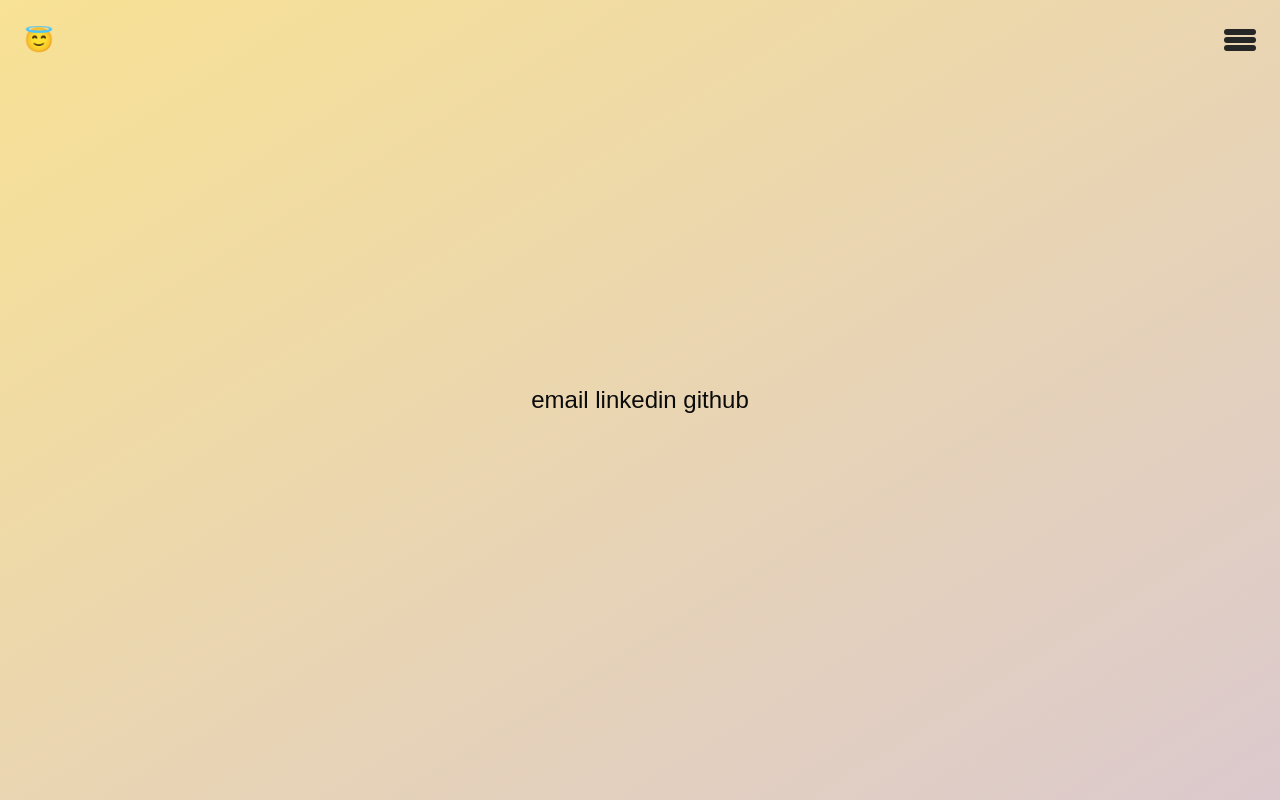
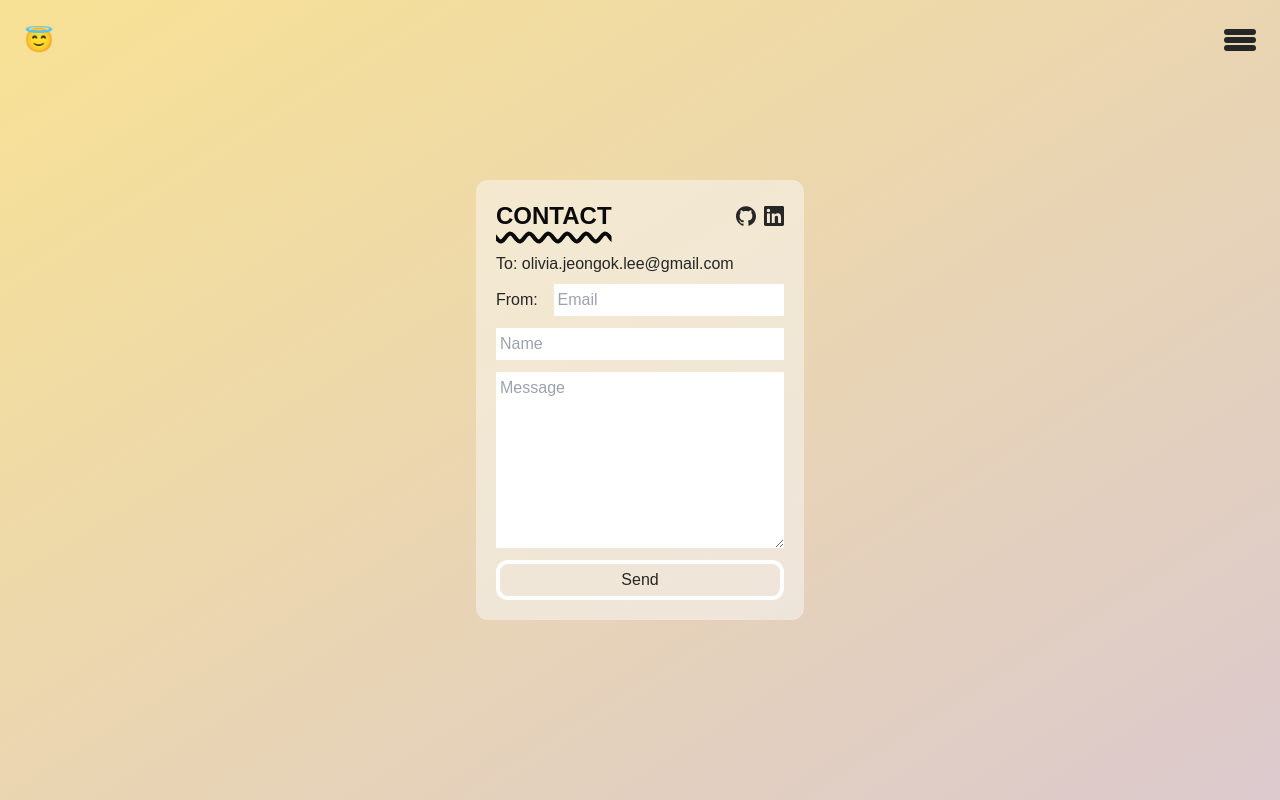
Before and after one commit to ok-olly/about-me, a React (Vite) app: page /contact in a window 1280 px wide. Built offline with nearby package versions, Linux system fonts and the light colour scheme; a web font is replaced by a local one.

Commit message:
contact 이메일 보내기 기능 완성

```diff
--- a/package.json
+++ b/package.json
@@ -10,8 +10,11 @@
     "preview": "vite preview"
   },
   "dependencies": {
+    "@emailjs/browser": "^3.11.0",
     "react": "^18.2.0",
     "react-dom": "^18.2.0",
+    "react-hot-toast": "^2.4.1",
+    "react-icons": "^4.12.0",
     "react-router-dom": "^6.20.0"
   },
   "devDependencies": {
--- a/src/App.jsx
+++ b/src/App.jsx
@@ -5,16 +5,14 @@ import About from "../src/pages/About";
 import Work from "../src/pages/Work";
 import Contact from "../src/pages/Contact";
 import Error from "../src/pages/Error";
+import { Toaster } from "react-hot-toast";
 
 function AppLayout() {
   return (
-    <div className="animate-bg-gradient font-plex h-screen bg-gradient-to-br from-lime-500 via-amber-200 to-violet-300 bg-[length:400%_400%] text-2xl text-neutral-950">
-      {/* <div className="flex h-screen flex-col items-center justify-between"> */}
+    <div className="h-screen animate-bg-gradient bg-gradient-to-br from-lime-500 via-amber-200 to-violet-300 bg-[length:400%_400%] font-plex text-2xl text-neutral-800">
       <div className="relative">
         <Header />
 
-        {/* <main className="flex h-[400px] items-center justify-center"> */}
-        {/* <main className="flex h-full items-center"> */}
         <main className="absolute left-0 top-0 flex h-screen w-screen items-center justify-center">
           <Outlet />
         </main>
@@ -46,7 +44,29 @@ const router = createBrowserRouter([
 ]);
 
 function App() {
-  return <RouterProvider router={router}></RouterProvider>;
+  return (
+    <>
+      <RouterProvider router={router}></RouterProvider>
+      <Toaster
+        position="top-center"
+        gutter={12}
+        containerStyle={{ margin: "8px" }}
+        toastOptions={{
+          success: { duration: 3000 },
+          error: {
+            duration: 5000,
+          },
+          style: {
+            fontSize: "16px",
+            maxWidth: "500px",
+            padding: "16px 24px",
+            backgroundColor: "#fafafa",
+            color: "#0a0a0a",
+          },
+        }}
+      />
+    </>
+  );
 }
 
 export default App;
--- /dev/null
+++ b/src/components/ArrowButton.jsx
@@ -0,0 +1,15 @@
+import { Link } from "react-router-dom";
+
+// eslint-disable-next-line react/prop-types
+function ArrowButton({ children, to }) {
+  return (
+    <Link
+      to={to}
+      className="text-base underline underline-offset-8 transition-all hover:text-white focus:outline-violet-500"
+    >
+      &rarr; {children}
+    </Link>
+  );
+}
+
+export default ArrowButton;
--- /dev/null
+++ b/src/components/EmailForm.jsx
@@ -0,0 +1,76 @@
+import { useRef } from "react";
+import emailjs from "@emailjs/browser";
+import toast from "react-hot-toast";
+
+function EmailForm() {
+  const form = useRef();
+
+  const sendEmail = (e) => {
+    e.preventDefault();
+
+    emailjs
+      .sendForm(
+        import.meta.env.VITE_API_SERVICE_ID,
+        import.meta.env.VITE_API_TEMPLATE_ID,
+        form.current,
+        import.meta.env.VITE_API_PUBLIC_KEY,
+      )
+      .then(
+        (result) => {
+          toast.success("Thanks for your interest 😊");
+          form.current.reset();
+          console.log(result.text);
+        },
+        (error) => {
+          toast.error("Sorry. Something went wrong...😔");
+          console.log(error.text);
+        },
+      );
+  };
+
+  return (
+    <div className="mt-2 w-72 text-base">
+      <p className="mb-2">To: olivia.jeongok.lee@gmail.com</p>
+
+      <form ref={form} onSubmit={sendEmail} className="flex flex-col gap-3">
+        <div className="flex items-center">
+          <label htmlFor="email" className="w-1/5">
+            From:
+          </label>
+          <input
+            id="email"
+            className="w-4/5 p-1 focus:outline-violet-500"
+            type="email"
+            name="user_email"
+            placeholder="Email"
+            required
+          />
+        </div>
+
+        <input
+          className="p-1 focus:outline-violet-500"
+          type="text"
+          name="user_name"
+          placeholder="Name"
+          required
+        />
+
+        <textarea
+          className="p-1 focus:outline-violet-500"
+          name="message"
+          placeholder="Message"
+          rows="7"
+          required
+        />
+
+        <input
+          type="submit"
+          value="Send"
+          className="cursor-pointer rounded-xl border-4 border-solid border-white p-1 transition-all duration-300 hover:-translate-y-1 hover:border-violet-300 hover:bg-violet-500 hover:text-white hover:shadow-xl focus:outline-violet-500 active:translate-y-0 active:border-violet-500 active:bg-violet-700"
+        />
+      </form>
+    </div>
+  );
+}
+
+export default EmailForm;
--- /dev/null
+++ b/src/components/Heading.jsx
@@ -0,0 +1,10 @@
+// eslint-disable-next-line react/prop-types
+function Heading({ children }) {
+  return (
+    <h1 className="font-semibold uppercase text-neutral-950 underline decoration-wavy decoration-4 underline-offset-8">
+      {children}
+    </h1>
+  );
+}
+
+export default Heading;
--- a/src/pages/About.jsx
+++ b/src/pages/About.jsx
@@ -1,28 +1,34 @@
-import { Link } from "react-router-dom";
+import Heading from "../components/Heading";
+import ArrowButton from "../components/ArrowButton";
 
 function About() {
   return (
-    <div className="px-3">
-      <div className="flex flex-col items-center gap-3 text-base">
-        <img
-          src="img/profile.jpg"
-          className="w-72 rounded-xl border-4 border-solid border-white"
-        />
-        <span className="self-start text-2xl font-semibold uppercase underline decoration-wavy underline-offset-8">
-          About
-        </span>
-        <span className="w-72 leading-relaxed tracking-wide">
+    // <div className="px-3">
+    <div className="flex flex-col items-center gap-3 rounded-xl bg-neutral-50/50 p-5 md:flex-row md:gap-7 md:p-7">
+      <img
+        src="img/profile.jpg"
+        className="w-72 rounded-xl border-4 border-solid border-white md:rounded-full"
+      />
+
+      <div className="w-72">
+        <div className="mb-3 self-start">
+          <Heading>About</Heading>
+        </div>
+
+        <span className="text-base tracking-wide">
           안녕하세요. 저는 이정옥이라고 합니다. React와 JavaScript를 기반으로한
           front-end 개발을 하고 있습니다. 새로운 기술에 대한 학습에 열려 있으며,
           항상 최신 트렌드와 개발 도구에 관심을 가지고 있습니다. 음악, 영화,
           패션, 여행 등 이미 좋아하는 게 많은데 코딩까지 좋아하게된 저...
           좋아하는 일에 진심인 저와 같이 일해보실래요?
         </span>
-        <Link to="#" className="self-start hover:text-white">
-          &rarr; 이력서 보기
-        </Link>
+
+        <div className="self-start">
+          <ArrowButton to="#">이력서 보기</ArrowButton>
+        </div>
       </div>
     </div>
+    // </div>
   );
 }
 
--- a/src/pages/Contact.jsx
+++ b/src/pages/Contact.jsx
@@ -1,5 +1,35 @@
+import { Link } from "react-router-dom";
+import { SiGithub, SiLinkedin } from "react-icons/si";
+import EmailForm from "../components/EmailForm";
+import Heading from "../components/Heading";
+
 function Contact() {
-  return <div>email linkedin github</div>;
+  return (
+    // <div className="px-3">
+    <div className="flex flex-col items-center gap-3 rounded-xl bg-neutral-50/50 p-5">
+      <div className="flex w-full justify-between">
+        <Heading>Contact</Heading>
+
+        <div className="flex items-center gap-2 text-base">
+          <Link
+            to="https://github.com/ok-olly"
+            className="hover:text-white focus:outline-violet-500"
+          >
+            <SiGithub className="text-xl" />
+          </Link>
+          <Link
+            to="https://www.linkedin.com/in/olivia-jeongok-lee"
+            className="hover:text-white  focus:outline-violet-500"
+          >
+            <SiLinkedin className="text-xl" />
+          </Link>
+        </div>
+      </div>
+
+      <EmailForm />
+    </div>
+    // </div>
+  );
 }
 
 export default Contact;
--- a/src/pages/Home.jsx
+++ b/src/pages/Home.jsx
@@ -1,26 +1,21 @@
-import { Link } from "react-router-dom";
+import Heading from "../components/Heading";
+import ArrowButton from "../components/ArrowButton";
 
 function Home() {
   return (
-    <div className="px-3 text-center text-neutral-800">
-      <h1 className="leading-relaxed">
+    <div className="px-3 text-center">
+      <div className="leading-relaxed">
         <p>안녕하세요!</p>
-        <p>
-          프론트엔드 개발자{" "}
-          <span className="text font-semibold text-neutral-950 underline decoration-wavy underline-offset-8">
-            이정옥
-          </span>
-          입니다
-        </p>
-      </h1>
 
-      <div className="mt-5 flex flex-col gap-1 text-base">
-        <Link to="https://github.com/ok-olly" className="hover:text-white">
-          &rarr; GitHub 구경하기
-        </Link>
-        <Link to="/about" className="hover:text-white">
-          &rarr; 더 알아보기
-        </Link>
+        <div className="flex flex-wrap justify-center">
+          <span>프론트엔드 개발자 &nbsp;</span>
+          <Heading>이정옥</Heading>
+          <span>입니다</span>
+        </div>
+      </div>
+
+      <div className="mt-5">
+        <ArrowButton to="/about">더 알아보기</ArrowButton>
       </div>
     </div>
   );
--- a/src/pages/Work.jsx
+++ b/src/pages/Work.jsx
@@ -1,5 +1,13 @@
+import Heading from "../components/Heading";
+
 function Work() {
-  return <div>my Work</div>;
+  return (
+    <div>
+      <div>
+        <Heading>Work</Heading>
+      </div>
+    </div>
+  );
 }
 
 export default Work;
```
Also changed, not shown: 2 other files (tests, documents, lock files or other folders).
